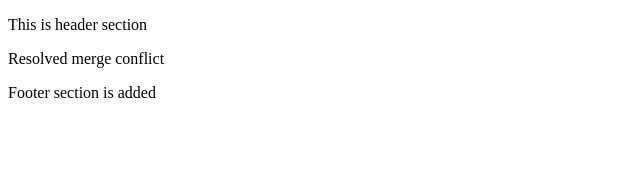
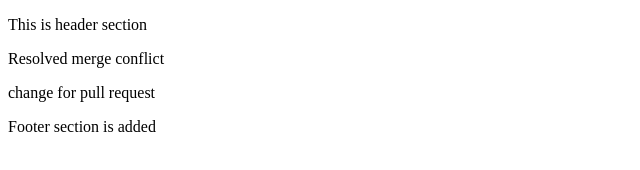
Before and after one commit to EswariMsundaram/version-control-simulation-eswari, a plain HTML site: page index.html in a window 1280 px wide. Shown: the whole page, without its empty margins (0-640 px from the left). Drawn offline with Linux system fonts and the light colour scheme.

Commit message:
pull request change

```diff
--- a/index.html
+++ b/index.html
@@ -8,6 +8,7 @@
 <body>
     <header><p>This is header section</p></header>
     <p>Resolved merge conflict</p>
+    <p>change for pull request</p>
     <footer><p>Footer section is added</p></footer>
 </body>
 </html>
```
